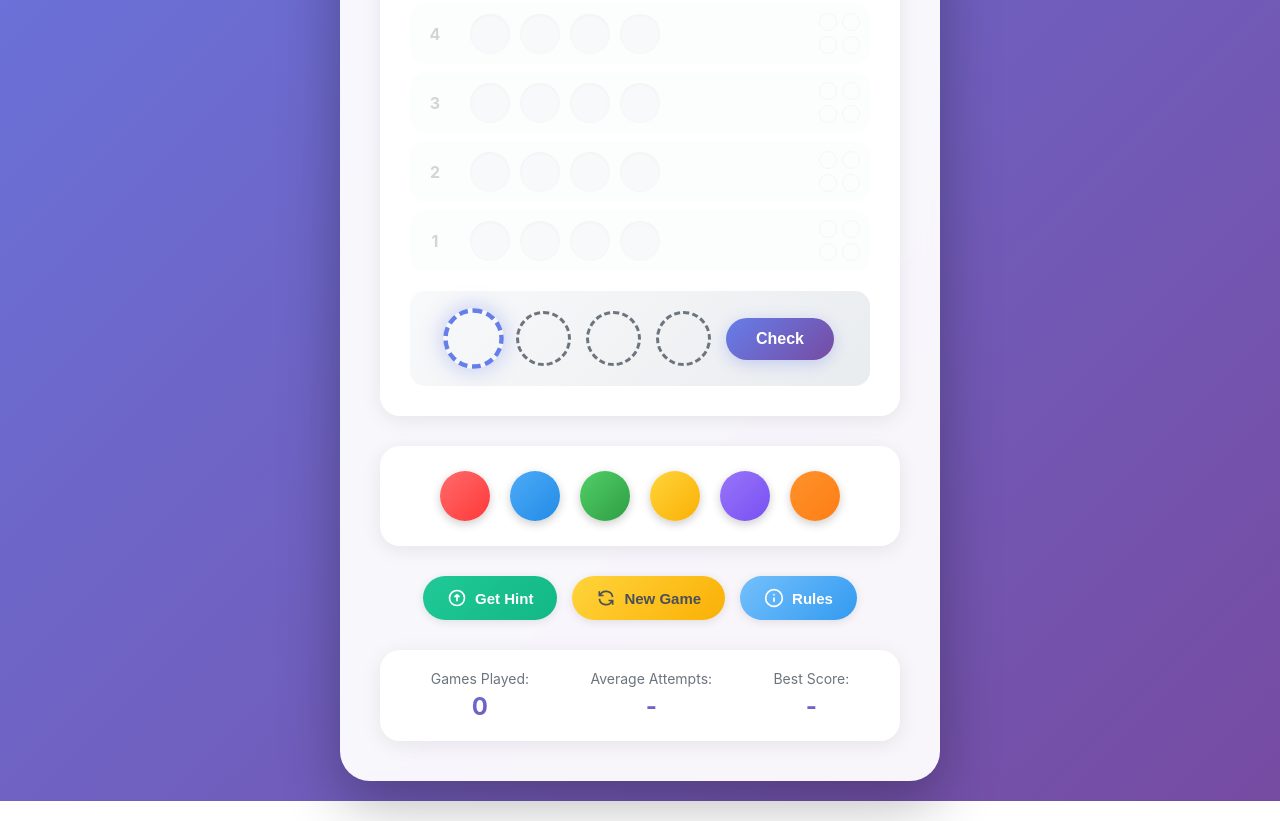
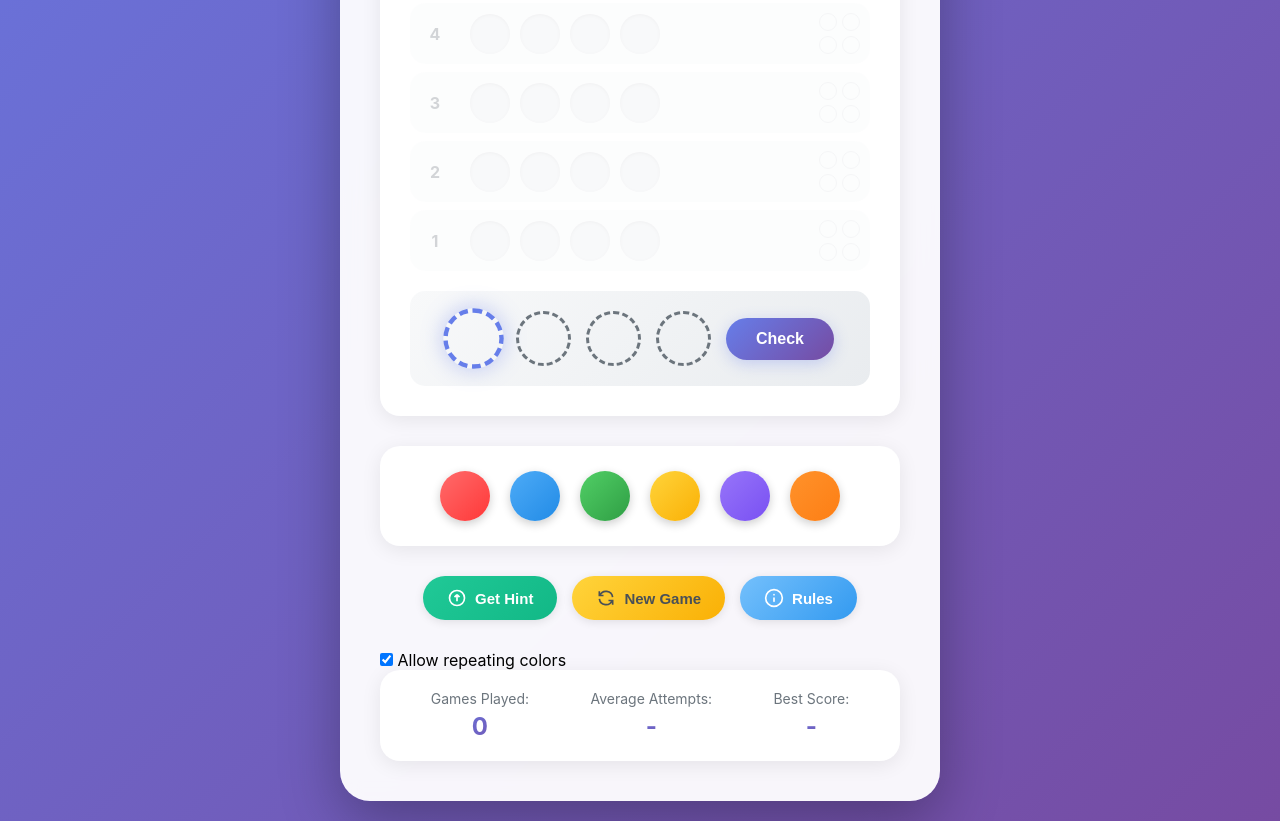
Before and after one commit to steveo0o/mastermind, a website: page index.html in a window 1280 px wide. Shown: the part 747-1568 px from the top of the page. Drawn offline with Linux system fonts and the light colour scheme.

Commit message:
Update index.html
Update for new interface

```diff
--- a/index.html
+++ b/index.html
@@ -65,6 +65,13 @@
             </button>
         </div>
 
+        <div class="game-settings">
+            <label class="checkbox-container">
+                <input type="checkbox" id="allowRepeats" checked>
+                <span class="checkbox-label">Allow repeating colors</span>
+            </label>
+        </div>
+
         <div class="stats">
             <div class="stat-item">
                 <span class="stat-label">Games Played:</span>
@@ -115,8 +122,8 @@
                 <h3>Feedback Pegs</h3>
                 <div class="rules-pegs">
                     <div class="rule-item">
-                        <span class="feedback-peg black"></span>
-                        <span>Black = Correct color in correct position</span>
+                        <span class="feedback-peg red"></span>
+                        <span>Red = Correct color in correct position</span>
                     </div>
                     <div class="rule-item">
                         <span class="feedback-peg white"></span>
@@ -126,7 +133,7 @@
 
                 <h3>Tips</h3>
                 <ul>
-                    <li>Colors can repeat in the secret code</li>
+                    <li>Toggle "Allow repeating colors" to change difficulty</li>
                     <li>Use the hint button when stuck for logical guidance</li>
                     <li>Pay attention to patterns between attempts</li>
                 </ul>
```
